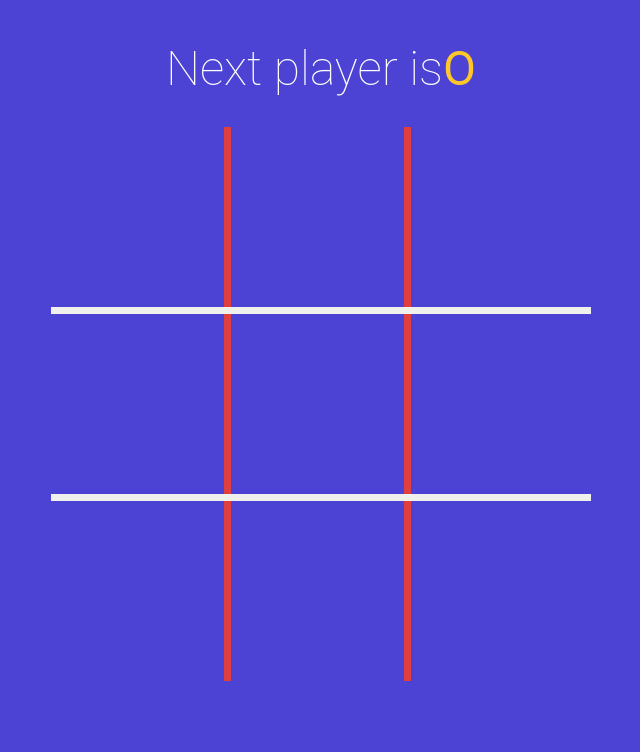
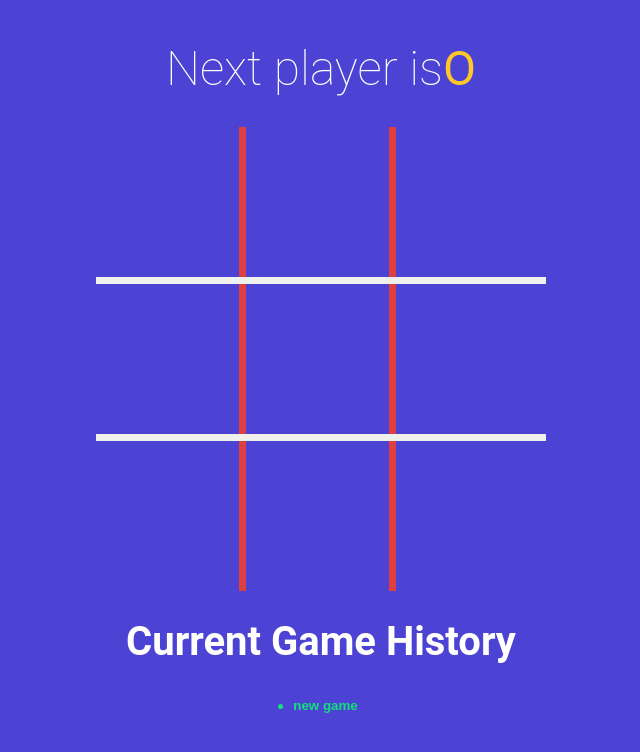
Before and after one commit to dev-porel2003/tictactoe-game, a React (Vite) app: page / in a window 1280 px wide. Shown: the top 752 px of the page, without its empty margins (319-959 px from the left). Built offline with nearby package versions, Linux system fonts and the light colour scheme.

Commit message:
till history

```diff
--- a/src/App.jsx
+++ b/src/App.jsx
@@ -3,34 +3,49 @@
 import Board from './components/Board';
 import StatusMessage from './components/StatusMessage';
 import { calculateWinner } from './winner';
+import History from './components/History';
 
 function App() {
+  const [history ,setHistory]=useState([{square:Array(9).fill(null),isXNext:false}]);
+  const [currentMove,setCurrentMove]=useState(0);
+  const gamingBoard = history[currentMove];
 
-  const [square,setsquare]=useState(Array(9).fill(null));
-  const [isXNext,setIsXNext]=useState(false);
 
-  const winner = calculateWinner(square);
+
+  const winner = calculateWinner(gamingBoard.square);
 
   const handlesquareclick = clickedposition =>{
 
-    if(square[clickedposition] || winner ){
+    if(gamingBoard.square[clickedposition] || winner ){
       return;
     }
-    setsquare(currentsquare=>{
-      return currentsquare.map((squarevalue,position) => {
+    setHistory(currentHistory=>{
+      const isTraversing=currentMove+1 !==currentHistory.length;
+      const lastGamingState=isTraversing ? currentHistory[currentMove] :history[history.length-1];
+
+
+      const nextSquareState = lastGamingState.square.map((squarevalue,position) => {
 
       if(clickedposition === position){
-        return isXNext ? 'X':'O';
+        return lastGamingState.isXNext ? 'X':'O';
       }
          return squarevalue;
     });
-    });
-    setIsXNext((currentIsNext)=>!currentIsNext)
+    const base=isTraversing ? currentHistory.slice(0,currentHistory.indexOf(lastGamingState)+1):currentHistory;
+
+      return base.concat({square:nextSquareState,isXNext:!lastGamingState.isXNext});
+     });
+    setCurrentMove(move=>move+1);
   };
+  const moveTo=move=>{
+    setCurrentMove(move);
+  }
 
   return  <div  className="app">
-       <StatusMessage winner={winner} isXNext={isXNext} square={square}/>
-       <Board square={square} handlesquareclick={handlesquareclick}/>
+       <StatusMessage winner={winner} gamingBoard={gamingBoard} />
+       <Board square={gamingBoard.square} handlesquareclick={handlesquareclick}/>
+       <h1>Current Game History</h1>
+       <History history={history}  moveTo={moveTo} currentMove={currentMove}/>
   </div>;
 
 }
--- /dev/null
+++ b/src/components/History.jsx
@@ -0,0 +1,18 @@
+const History =({history,moveTo,currentMove})=>{
+return (
+<div className="history-wrapper">
+    <ul className="history">
+        { history.map((_,index)=>(
+            <li key={index}>
+                <button type="button"  className={`btn-move ${currentMove ===index? 'active':''}`}
+                 onClick={()=>moveTo(index)}>
+                {index === 0 ?'new game ':`Go to move #${index}`}
+                </button>
+            </li>
+        ))}
+    </ul>
+</div>
+ );
+};
+
+export default History;
--- a/src/components/StatusMessage.jsx
+++ b/src/components/StatusMessage.jsx
@@ -1,4 +1,6 @@
-const StatusMessage=( {winner, isXNext, square }) => {
+const StatusMessage=( {winner, gamingBoard }) => {
+     const {square,isXNext}=gamingBoard;
+
     const nomovesleft = square.every( squarevalue => squarevalue !==null );
     const nextplayer= isXNext ? 'X': 'O';
     const renderstatusmessage =() =>{
--- a/src/components/style.scss
+++ b/src/components/style.scss
@@ -101,8 +101,8 @@
       border-bottom: none;
     }
     .Square {
-      width: 180px;
-      height: 180px;
+      width: 150px;
+      height: 150px;
       border-right: 7px solid #e03f3f;
       font-size: 5rem;
       padding: 0;
```
